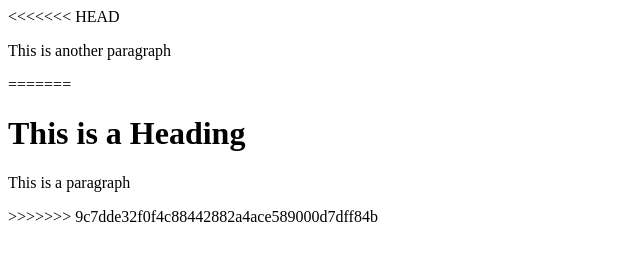
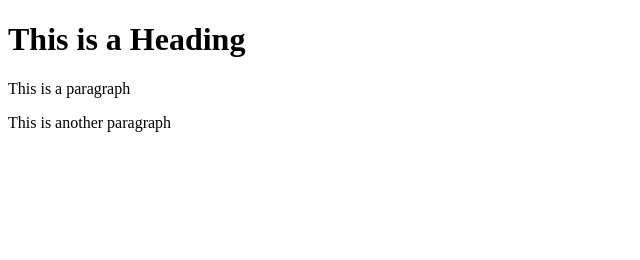
Before and after one commit to Andyss4545/learingG, a plain HTML site: page index.html in a window 1280 px wide. Shown: the whole page, without its empty margins (0-640 px from the left). Drawn offline with Linux system fonts and the light colour scheme.

Commit message:
resolved conflict

```diff
--- a/index.html
+++ b/index.html
@@ -4,11 +4,8 @@
 <title>Page Title</title>
 </head>
 <body>
-<<<<<<< HEAD
-     <p>This is another paragraph</p>
-=======
    <h1>This is a Heading </h1>
    <p>This is a paragraph</p>
->>>>>>> 9c7dde32f0f4c88442882a4ace589000d7dff84b
+   <p>This is another paragraph</p>
 </body>
 </html>
```
